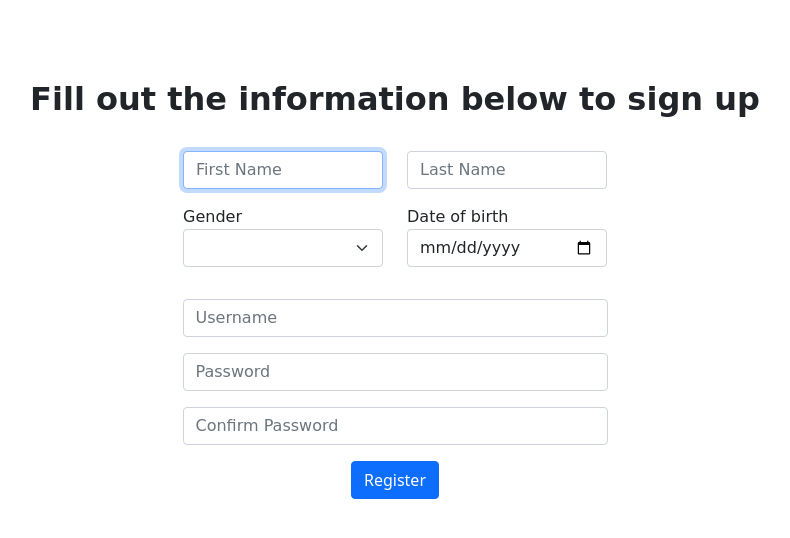
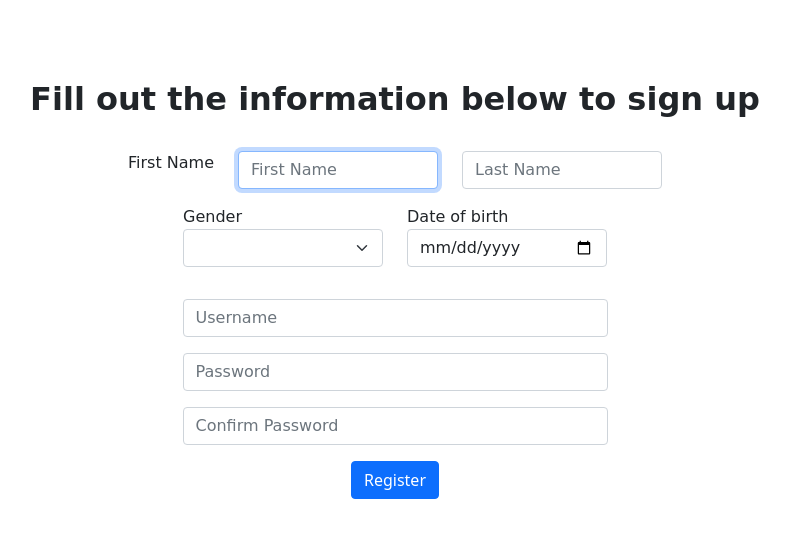
Before and after one commit to jliu0327/mental_health_tracker, a Flask app: page /register in a window 1280 px wide. Shown: the part 64-602 px from the top of the page, without its empty margins (245-1035 px from the left). Run offline with Flask 3, Linux system fonts and the light colour scheme.

Commit message:
Added label to first name input

```diff
--- a/templates/register.html
+++ b/templates/register.html
@@ -18,8 +18,9 @@
     <form action="/register" method="post">
         <h2 style="margin-bottom: 2rem;">Fill out the information below to sign up</h2>
         <div class="mb-3 d-flex justify-content-center gap-4">
-            <input autocomplete="off" autofocus class="form-control custom-width1" name="first" placeholder="First Name" type="text">
-            <input autocomplete="off" class="form-control custom-width1" name="last" placeholder="Last Name" type="text">
+            <label for="first-name">First Name</label>
+            <input autocomplete="off" autofocus class="form-control custom-width1" name="first-name" id="first-name" placeholder="First Name" type="text">
+            <input autocomplete="off" class="form-control custom-width1" name="last-name" placeholder="Last Name" type="text">
         </div>
         <div class="mb-3 d-flex justify-content-center gap-4">
             <div class="am-1">Gender
```
